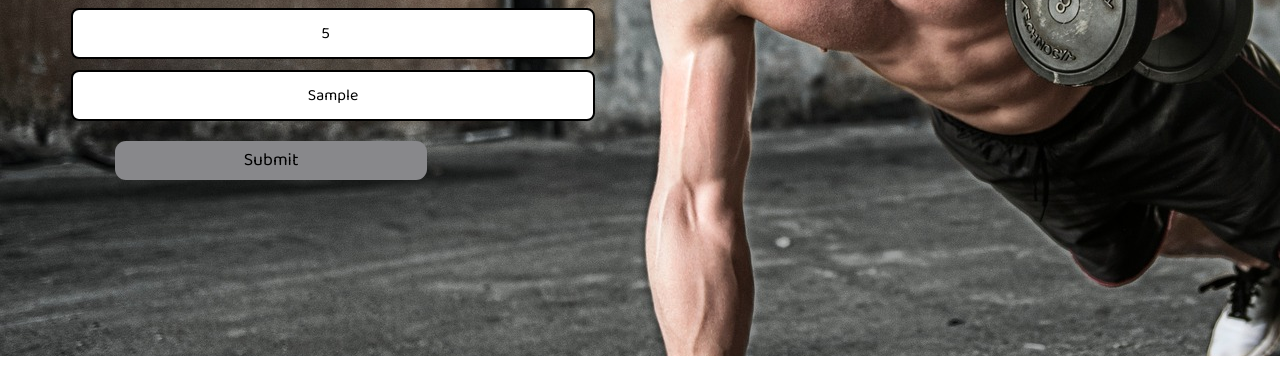
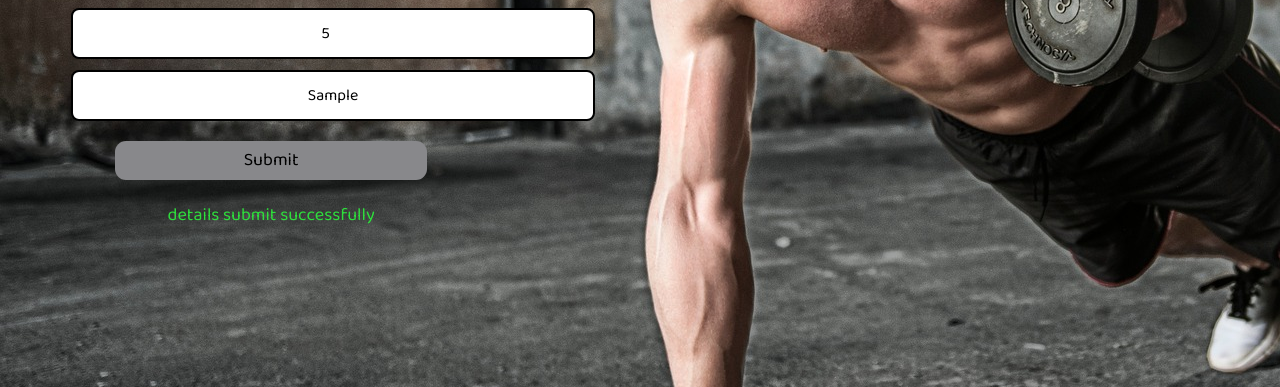
Before and after one commit to Varshiva1/Fitness-first, a plain HTML site: page index.html in a window 1280 px wide. Both pictures are taken after typing "Sample", "5", "Sample" into the empty fields and a click on the button "Submit". Shown: the part 446-833 px from the top of the page. Before the commit the page ends 802 px from the top, so only its background shows below. Drawn offline with Linux system fonts and the light colour scheme; a web font is replaced by a local one.

Commit message:
code updated

```diff
--- a/gym.js
+++ b/gym.js
@@ -2,6 +2,7 @@ var name1= document.querySelector("#name");
 var age= document.querySelector("#age");
 var profession= document.querySelector("#profession");
 var button= document.querySelector("#submitbtn");
+ var result= document.querySelector("#result")
 
 
 //console.log(document.querySelector("#name").value);
@@ -9,4 +10,5 @@ button.addEventListener("click",function check(){
 console.log(name1.value);
 console.log(age.value);
 console.log(profession.value)
+result.innerText= "details  submit   successfully"
 });
--- a/index.html
+++ b/index.html
@@ -48,7 +48,7 @@
 
 </div>
 <button class ="btn" id="submitbtn">Submit</button>
-
+<div id="result"></divid>
   </div>
 
 </body>
--- a/style.css
+++ b/style.css
@@ -106,3 +106,8 @@ body{
         width: 74%;
         margin: 20px auto;
     }
+    #result{
+        color: rgb(46, 223, 60);
+        font-size: large;
+        text-align: center;
+    }
```
